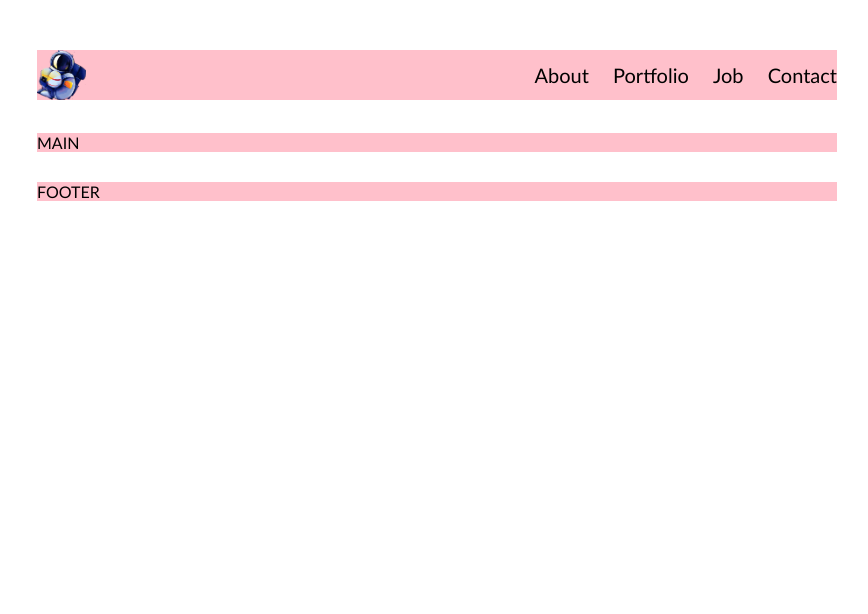
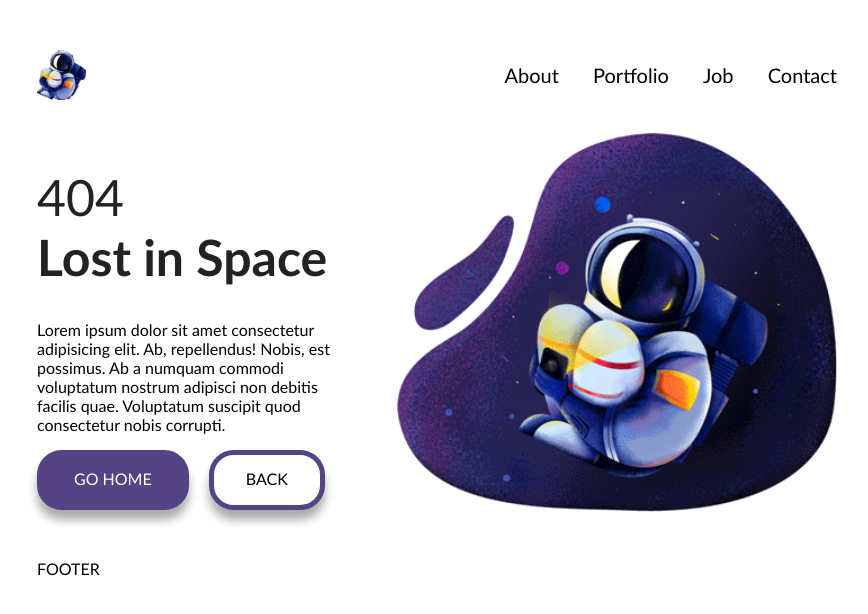
Before and after one commit to VytautasValutis/06-Lost-in-space, a website: page index.html in a window 1280 px wide. Shown: the whole page, without its empty margins (203-1071 px from the left). Drawn offline with Linux system fonts and the light colour scheme.

Commit message:
Main part without  line

```diff
--- a/index.html
+++ b/index.html
@@ -26,8 +26,17 @@
         </nav>
     </header>
     <main>
-        MAIN
-    </main>
+        <div>
+            <h1>
+                404 <span>Lost in Space</span>
+            </h1>
+            <p>
+                Lorem ipsum dolor sit amet consectetur adipisicing elit. Ab, repellendus! Nobis, est possimus. Ab a numquam commodi voluptatum nostrum adipisci non debitis facilis quae. Voluptatum suscipit quod consectetur nobis corrupti.
+            </p>
+            <a href="#">Go home</a>
+            <a href="#">Back</a>
+        </div>
+        <img src="./astro-01.png" alt="Susiguzes astronautas">    </main>
     <footer >
         FOOTER
     </footer>
--- a/main.css
+++ b/main.css
@@ -3,7 +3,6 @@ body {
     font-family: 'Gill Sans', 'Gill Sans MT', Calibri, 'Trebuchet MS', sans-serif;
 }
 header, main, footer {
-    background-color: pink;
     display: inline-block;
     width: 800px;
     margin-left: calc(50% - 400px);
@@ -12,7 +11,7 @@ header, main, footer {
 header {
     margin-top: 50px;
 }
-img {
+header > img {
     width: 200px;
     height: 50px;
     object-fit: contain;
@@ -23,16 +22,70 @@ nav {
     float: right;
     margin-top: 15px;
 }
-a {
+nav > a {
     font-size: 20px;
     line-height: 20px;
     text-decoration: none;
     color: #000;
-    margin-left: 20px;
+    margin-left: 30px;
 }
-a:first-child {
+nav > a:first-child {
     margin-left: 0;
 }
-a:hover {
+nav > a:hover {
     text-decoration: underline;
 }
+main {
+
+}
+div {
+    width: 40%;
+    display: block;
+    float: left;
+}
+h1 {
+    color: #222222;
+    font-size: 50px;
+    font-weight: normal;
+    display: block;
+}
+span {
+    font-weight: bold;
+    display: block;
+}
+p {
+
+}
+main > img {
+    width: 55%;
+    display: block;
+    float: right;
+}
+div > a {
+    color: #fff;
+    padding: 0.9em;
+    padding-left: 2em;
+    padding-right: 2em;
+    font-size: 16px;
+    line-height: 1.3em;
+    text-transform: uppercase;
+    margin-right: 1em;
+    margin-bottom: 1em;
+    background-color: #554485;
+    display: inline-block;
+    text-decoration: none;
+    border-radius: 1.55em;
+    border: 5px solid #554485;
+    box-shadow: 0px 10px 10px rgba(0, 0, 0, 0.33);
+}
+div > a:hover {
+    background-color: rosybrown;
+    box-shadow: none;
+}
+div > a:last-child {
+    background-color: #fff;
+    color: #000;
+}
+div > a:last-child:hover {
+    background-color: rosybrown;
+}
```
Also changed, not shown: astro-01.jpg (added), astro-01.png (added).
